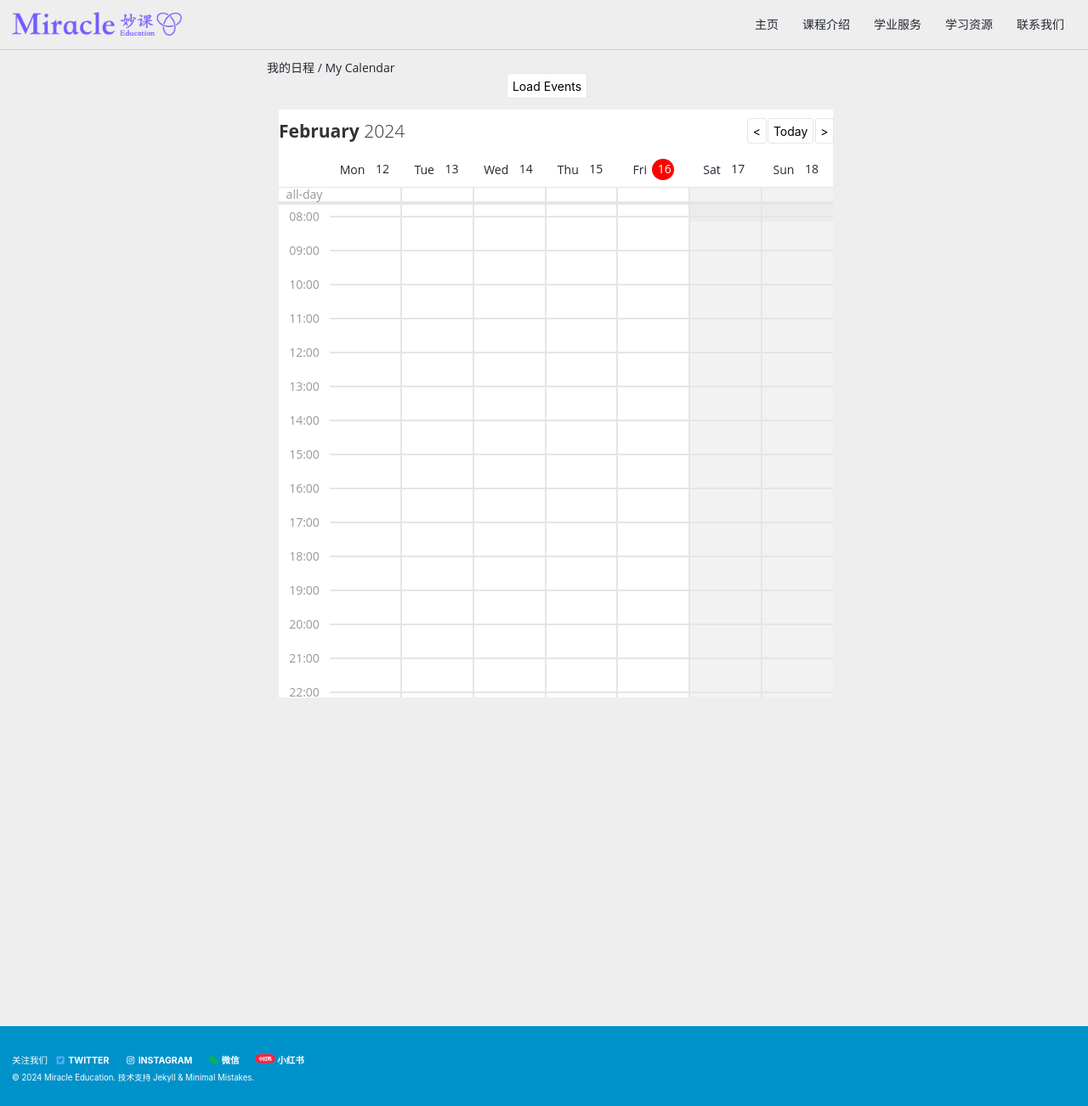
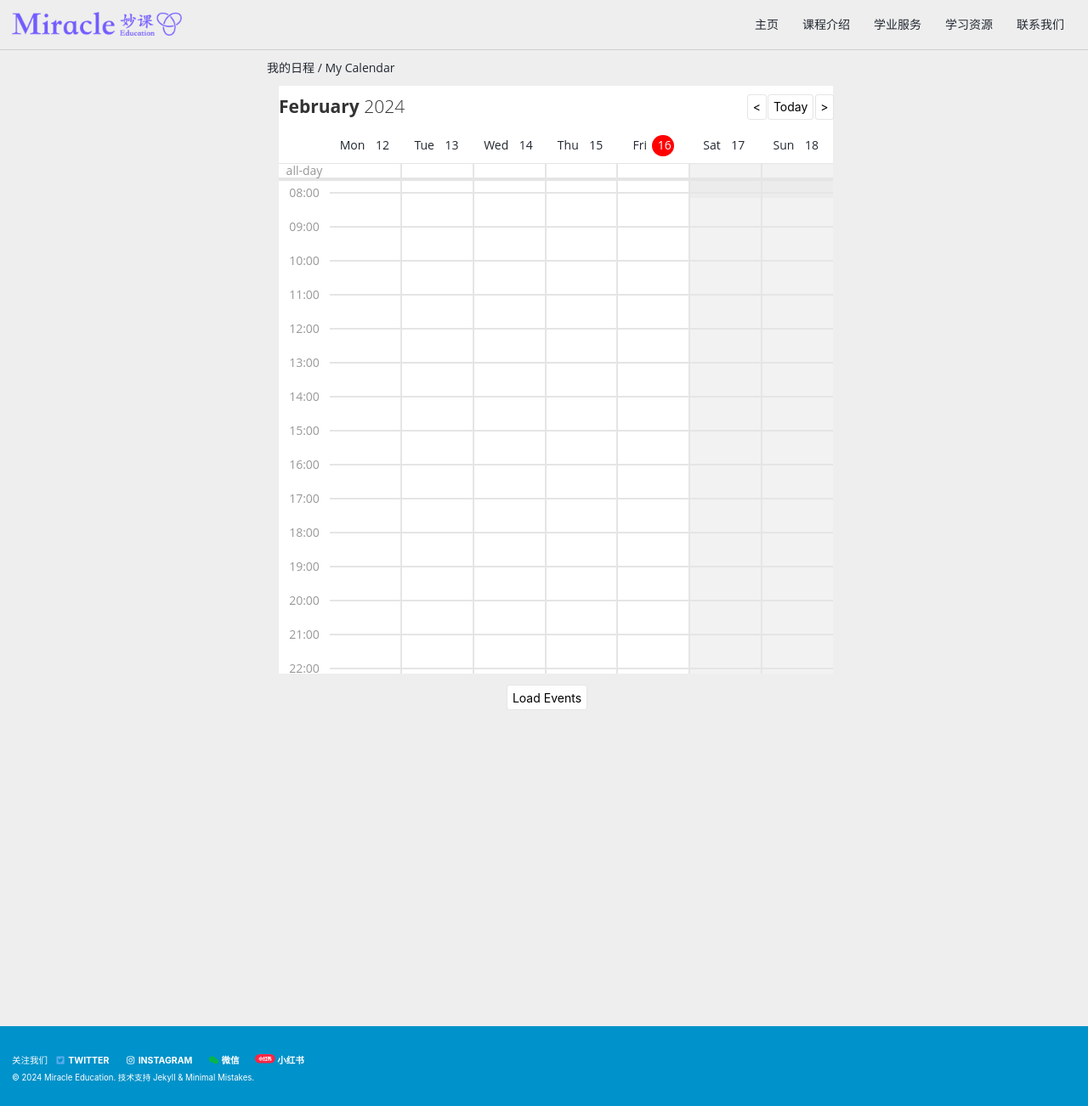
Before and after one commit to miracle-education/miracle-education.github.io, a Jekyll site: the page built from _pages/schedules.md, in a window 1280 px wide. Shown: the whole page at 85% size. Built offline with Jekyll 4.4.1, drawn with Linux system fonts in a browser that asks for light colours; cached includes are drawn as plain includes; comment, search, counter and statistics services are not loaded.

Commit message:
minor modification of schedules layout

```diff
--- a/_pages/schedules.md
+++ b/_pages/schedules.md
@@ -7,6 +7,6 @@ toc: false
 js_calendar: []
 ---
 
+{% include calendar.html %}
+
 {% include drive-api-auth.html %}
-
-{% include calendar.html %}
```
